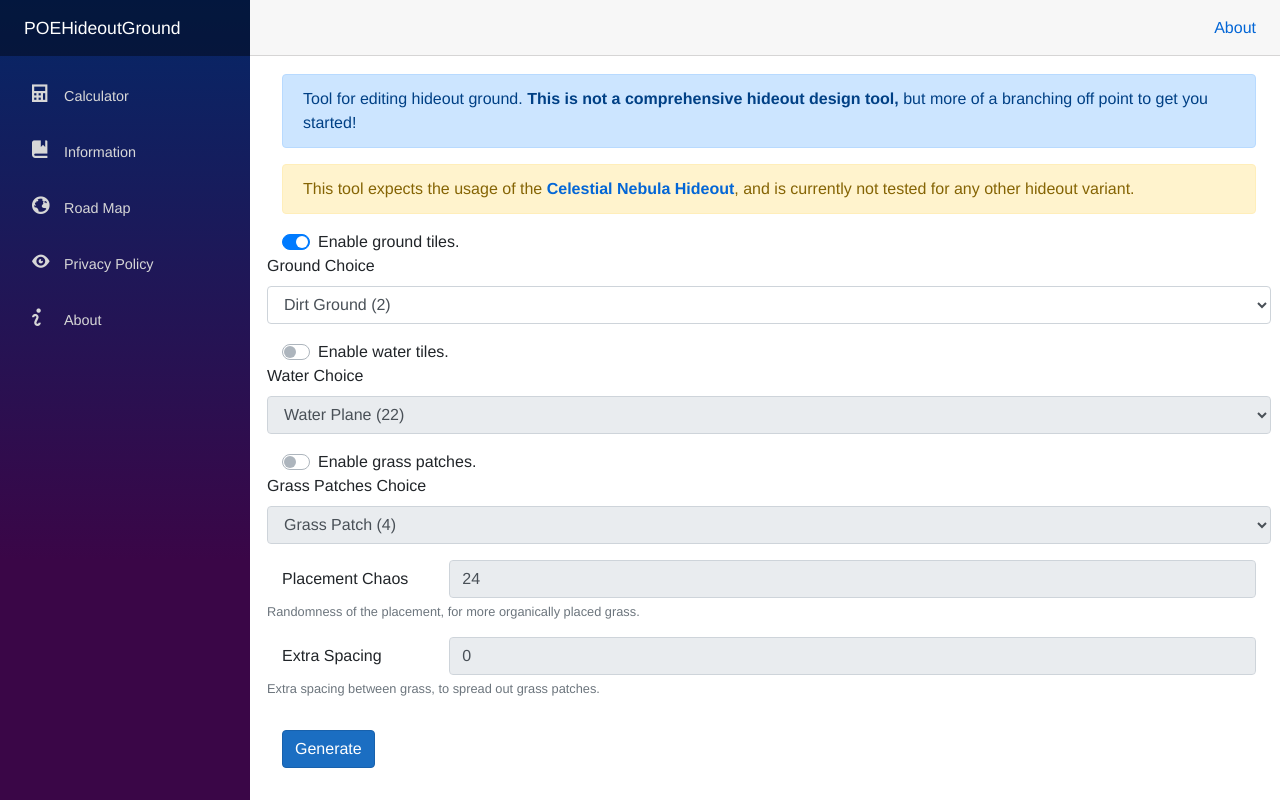
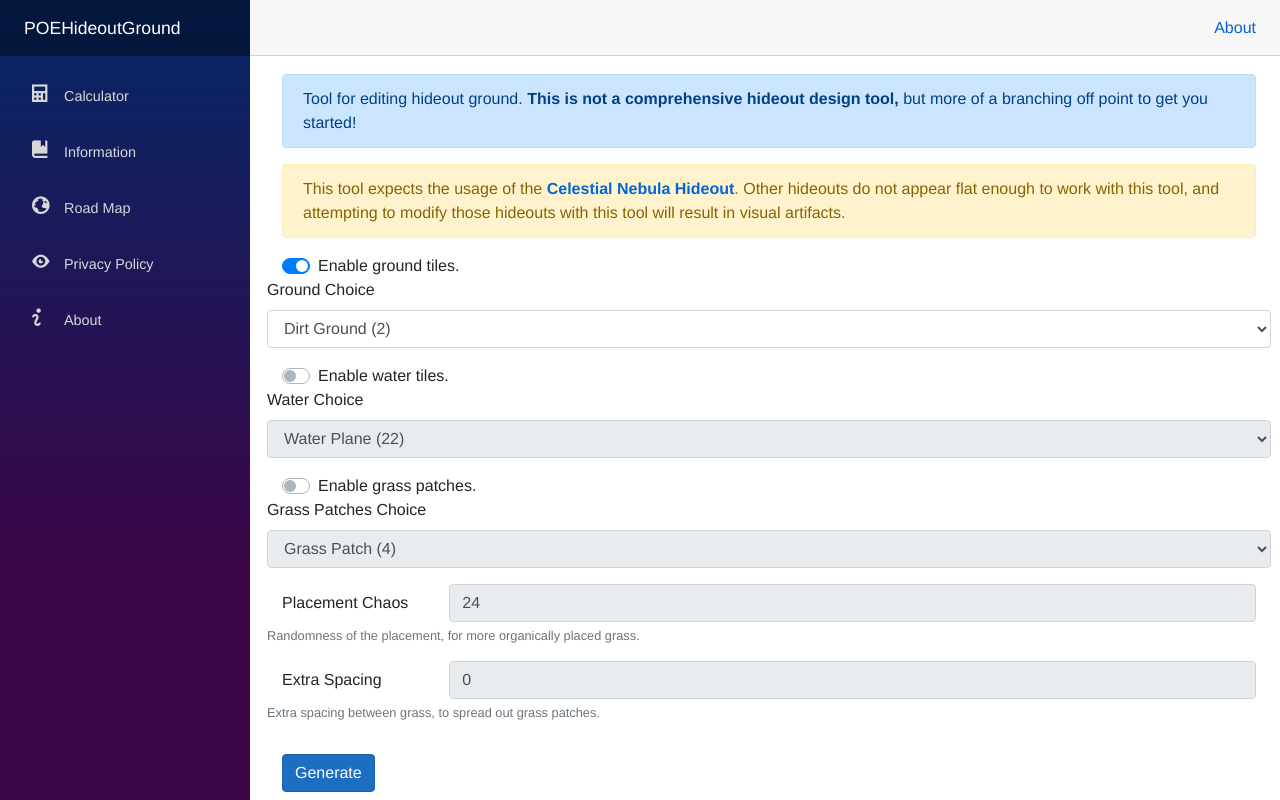
Before and after one commit to JonathanMcCaffrey/blazor-test, an ASP.NET Core app: page /calculator in a window 1280 px wide. Run offline with ASP.NET Core 8, Linux system fonts and the light colour scheme.

Commit message:
Modifying warning text

```diff
--- a/project/POEHideoutGround/Pages/Calculator.razor
+++ b/project/POEHideoutGround/Pages/Calculator.razor
@@ -6,7 +6,7 @@
 </div>
 
 <div class="alert alert-warning" role="alert">
-    This tool expects the usage of the <a href="https://pathofexile.gamepedia.com/Celestial_Nebula_Hideout"><b>Celestial Nebula Hideout</b></a>, and is currently not tested for any other hideout variant.
+    This tool expects the usage of the <a href="https://pathofexile.gamepedia.com/Celestial_Nebula_Hideout"><b>Celestial Nebula Hideout</b></a>. Other hideouts do not appear flat enough to work with this tool, and attempting to modify those hideouts with this tool will result in visual artifacts.
 </div>
 
 
```
